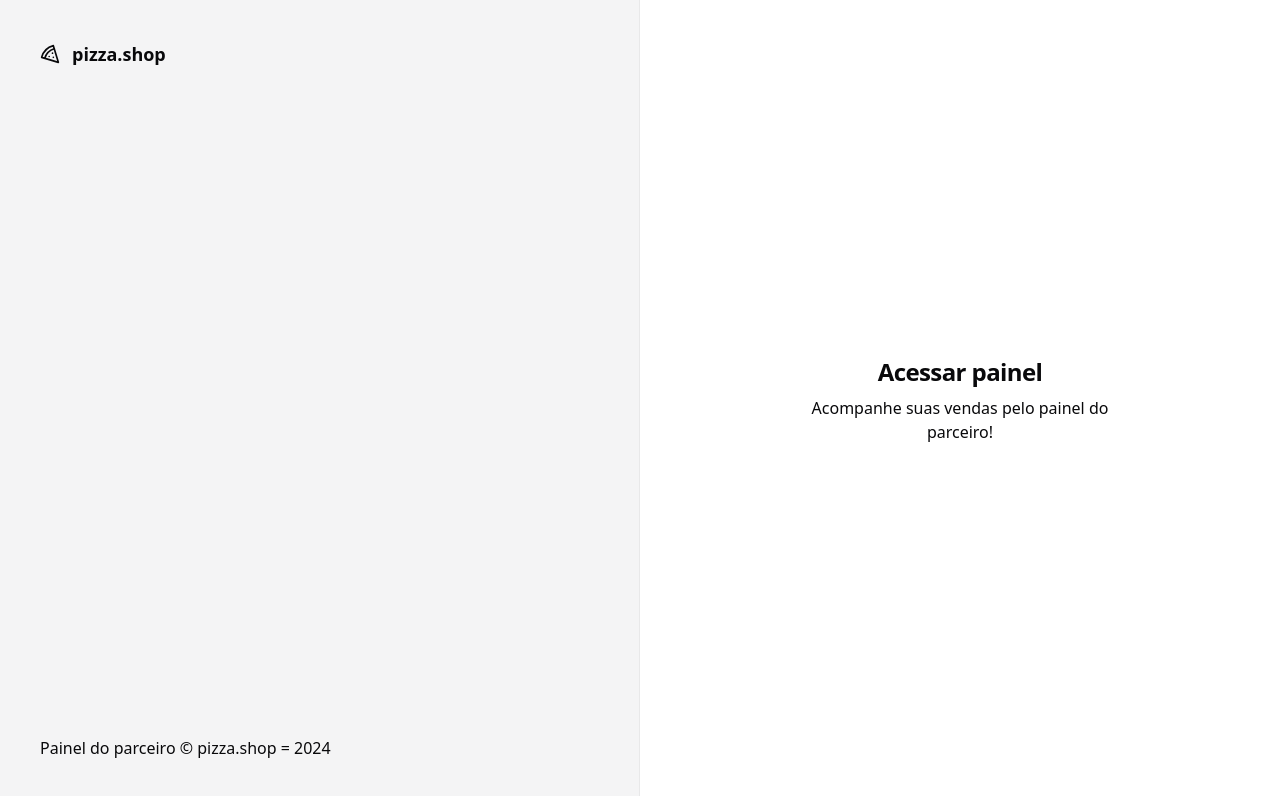
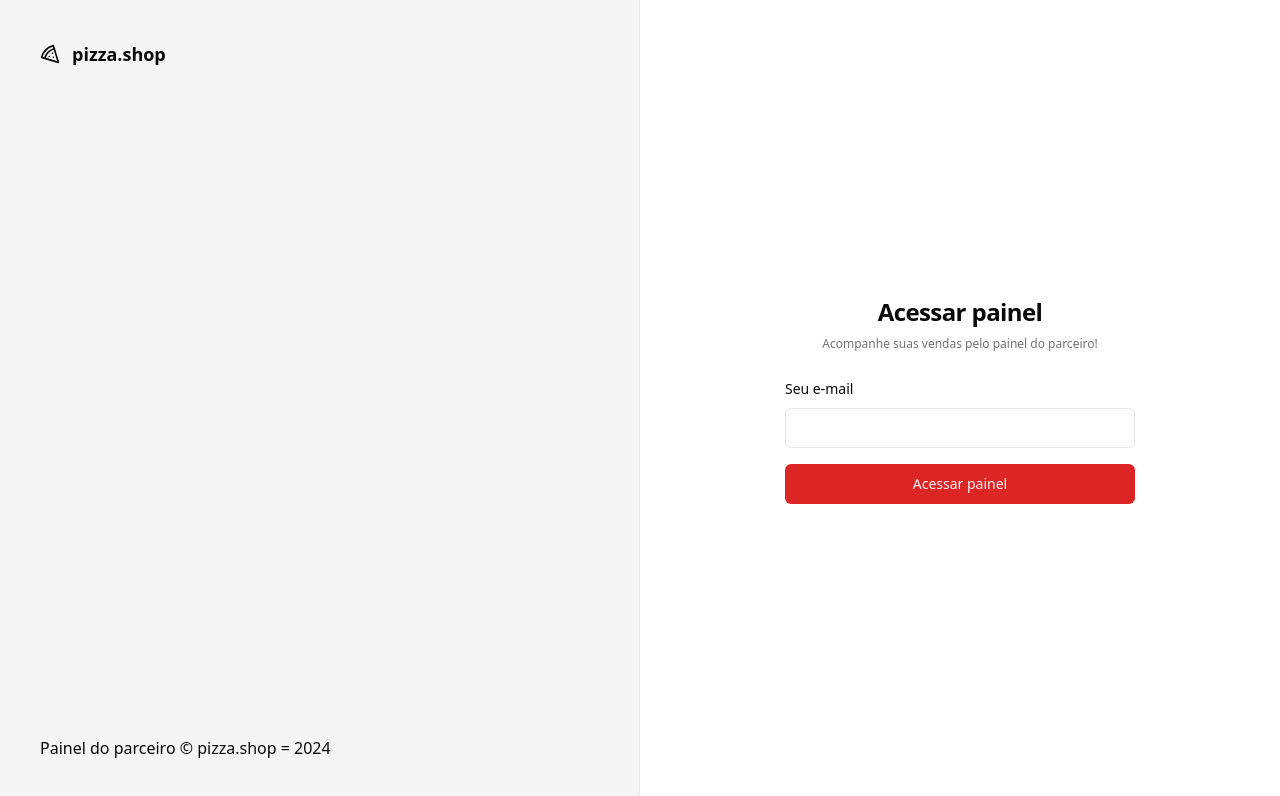
Before and after one commit to thealdoamati/Delivery-Dashboards, a React (Vite) app: page /sign-in in a window 1280 px wide. Shown: the top 796 px of the page. Built offline with nearby package versions, Linux system fonts and the light colour scheme.

Commit message:
colors e login

```diff
--- a/package.json
+++ b/package.json
@@ -10,9 +10,13 @@
     "preview": "vite preview"
   },
   "dependencies": {
+    "@radix-ui/react-label": "^2.1.0",
     "@radix-ui/react-slot": "^1.0.2",
+    "add": "^2.0.6",
     "class-variance-authority": "^0.7.0",
     "clsx": "^2.0.0",
+    "input": "^1.0.1",
+    "label": "^0.2.2",
     "localforage": "^1.10.0",
     "lucide-react": "^0.295.0",
     "match-sorter": "^6.3.1",
@@ -20,6 +24,7 @@
     "react-dom": "^18.2.0",
     "react-helmet-async": "^2.0.5",
     "react-router-dom": "^6.21.0",
+    "shadcn-ui": "^0.8.0",
     "sort-by": "^1.2.0",
     "tailwind-merge": "^2.1.0",
     "tailwindcss-animate": "^1.0.7"
--- /dev/null
+++ b/src/components/ui/input.tsx
@@ -0,0 +1,24 @@
+import * as React from 'react'
+
+import { cn } from '@/lib/utils'
+
+export type InputProps = React.InputHTMLAttributes<HTMLInputElement>
+
+const Input = React.forwardRef<HTMLInputElement, InputProps>(
+  ({ className, type, ...props }, ref) => {
+    return (
+      <input
+        type={type}
+        className={cn(
+          'flex h-10 w-full rounded-md border border-input bg-background px-3 py-2 text-sm ring-offset-background file:border-0 file:bg-transparent file:text-sm file:font-medium placeholder:text-muted-foreground focus-visible:outline-none focus-visible:ring-2 focus-visible:ring-ring focus-visible:ring-offset-2 disabled:cursor-not-allowed disabled:opacity-50',
+          className,
+        )}
+        ref={ref}
+        {...props}
+      />
+    )
+  },
+)
+Input.displayName = 'Input'
+
+export { Input }
--- /dev/null
+++ b/src/components/ui/label.tsx
@@ -0,0 +1,24 @@
+import * as LabelPrimitive from '@radix-ui/react-label'
+import { cva, type VariantProps } from 'class-variance-authority'
+import * as React from 'react'
+
+import { cn } from '@/lib/utils'
+
+const labelVariants = cva(
+  'text-sm font-medium leading-none peer-disabled:cursor-not-allowed peer-disabled:opacity-70',
+)
+
+const Label = React.forwardRef<
+  React.ElementRef<typeof LabelPrimitive.Root>,
+  React.ComponentPropsWithoutRef<typeof LabelPrimitive.Root> &
+    VariantProps<typeof labelVariants>
+>(({ className, ...props }, ref) => (
+  <LabelPrimitive.Root
+    ref={ref}
+    className={cn(labelVariants(), className)}
+    {...props}
+  />
+))
+Label.displayName = LabelPrimitive.Root.displayName
+
+export { Label }
--- a/src/global.css
+++ b/src/global.css
@@ -2,69 +2,64 @@
 @tailwind components;
 @tailwind utilities;
 
+
 @layer base {
   :root {
     --background: 0 0% 100%;
-    --foreground: 240 10% 3.9%;
-
+    --foreground: 0 0% 3.9%;
     --card: 0 0% 100%;
-    --card-foreground: 240 10% 3.9%;
-
+    --card-foreground: 0 0% 3.9%;
     --popover: 0 0% 100%;
-    --popover-foreground: 240 10% 3.9%;
-
-    --primary: 240 5.9% 10%;
-    --primary-foreground: 0 0% 98%;
-
-    --secondary: 240 4.8% 95.9%;
-    --secondary-foreground: 240 5.9% 10%;
-
-    --muted: 240 4.8% 95.9%;
-    --muted-foreground: 240 3.8% 46.1%;
-
-    --accent: 240 4.8% 95.9%;
-    --accent-foreground: 240 5.9% 10%;
-
+    --popover-foreground: 0 0% 3.9%;
+    --primary: 0 72.2% 50.6%;
+    --primary-foreground: 0 85.7% 97.3%;
+    --secondary: 0 0% 96.1%;
+    --secondary-foreground: 0 0% 9%;
+    --muted: 0 0% 96.1%;
+    --muted-foreground: 0 0% 45.1%;
+    --accent: 0 0% 96.1%;
+    --accent-foreground: 0 0% 9%;
     --destructive: 0 84.2% 60.2%;
     --destructive-foreground: 0 0% 98%;
-
-    --border: 240 5.9% 90%;
-    --input: 240 5.9% 90%;
-    --ring: 240 10% 3.9%;
-
+    --border: 0 0% 89.8%;
+    --input: 0 0% 89.8%;
+    --ring: 0 72.2% 50.6%;
     --radius: 0.5rem;
+    --chart-1: 12 76% 61%;
+    --chart-2: 173 58% 39%;
+    --chart-3: 197 37% 24%;
+    --chart-4: 43 74% 66%;
+    --chart-5: 27 87% 67%;
   }
 
   .dark {
-    --background: 240 10% 3.9%;
+    --background: 0 0% 3.9%;
     --foreground: 0 0% 98%;
-
-    --card: 240 10% 3.9%;
+    --card: 0 0% 3.9%;
     --card-foreground: 0 0% 98%;
-
-    --popover: 240 10% 3.9%;
+    --popover: 0 0% 3.9%;
     --popover-foreground: 0 0% 98%;
-
-    --primary: 0 0% 98%;
-    --primary-foreground: 240 5.9% 10%;
-
-    --secondary: 240 3.7% 15.9%;
+    --primary: 0 72.2% 50.6%;
+    --primary-foreground: 0 85.7% 97.3%;
+    --secondary: 0 0% 14.9%;
     --secondary-foreground: 0 0% 98%;
-
-    --muted: 240 3.7% 15.9%;
-    --muted-foreground: 240 5% 64.9%;
-
-    --accent: 240 3.7% 15.9%;
+    --muted: 0 0% 14.9%;
+    --muted-foreground: 0 0% 63.9%;
+    --accent: 0 0% 14.9%;
     --accent-foreground: 0 0% 98%;
-
     --destructive: 0 62.8% 30.6%;
     --destructive-foreground: 0 0% 98%;
-
-    --border: 240 3.7% 15.9%;
-    --input: 240 3.7% 15.9%;
-    --ring: 240 4.9% 83.9%;
+    --border: 0 0% 14.9%;
+    --input: 0 0% 14.9%;
+    --ring: 0 72.2% 50.6%;
+    --chart-1: 220 70% 50%;
+    --chart-2: 160 60% 45%;
+    --chart-3: 30 80% 55%;
+    --chart-4: 280 65% 60%;
+    --chart-5: 340 75% 55%;
   }
 }
+
 
 @layer base {
   * {
--- a/src/pages/auth/sign-in.tsx
+++ b/src/pages/auth/sign-in.tsx
@@ -1,4 +1,8 @@
 import { Helmet } from 'react-helmet-async'
+
+import { Button } from '@/components/ui/button'
+import { Input } from '@/components/ui/input'
+import { Label } from '@/components/ui/label'
 
 export function SignIn() {
   return (
@@ -10,8 +14,19 @@ export function SignIn() {
             <h1 className="text-2xl font-semibold tracking-tight">
               Acessar painel
             </h1>
-            <p>Acompanhe suas vendas pelo painel do parceiro!</p>
+            <p className="text-xs text-muted-foreground">
+              Acompanhe suas vendas pelo painel do parceiro!
+            </p>
           </div>
+          <form className="space-y-4">
+            <div className="space-y-2">
+              <Label htmlFor="email">Seu e-mail</Label>
+              <Input id="email" type="email" />
+            </div>
+            <Button className="w-full" type="submit">
+              Acessar painel
+            </Button>
+          </form>
         </div>
       </div>
     </>
```
Also changed, not shown: 1 other file (tests, documents, lock files or other folders).
